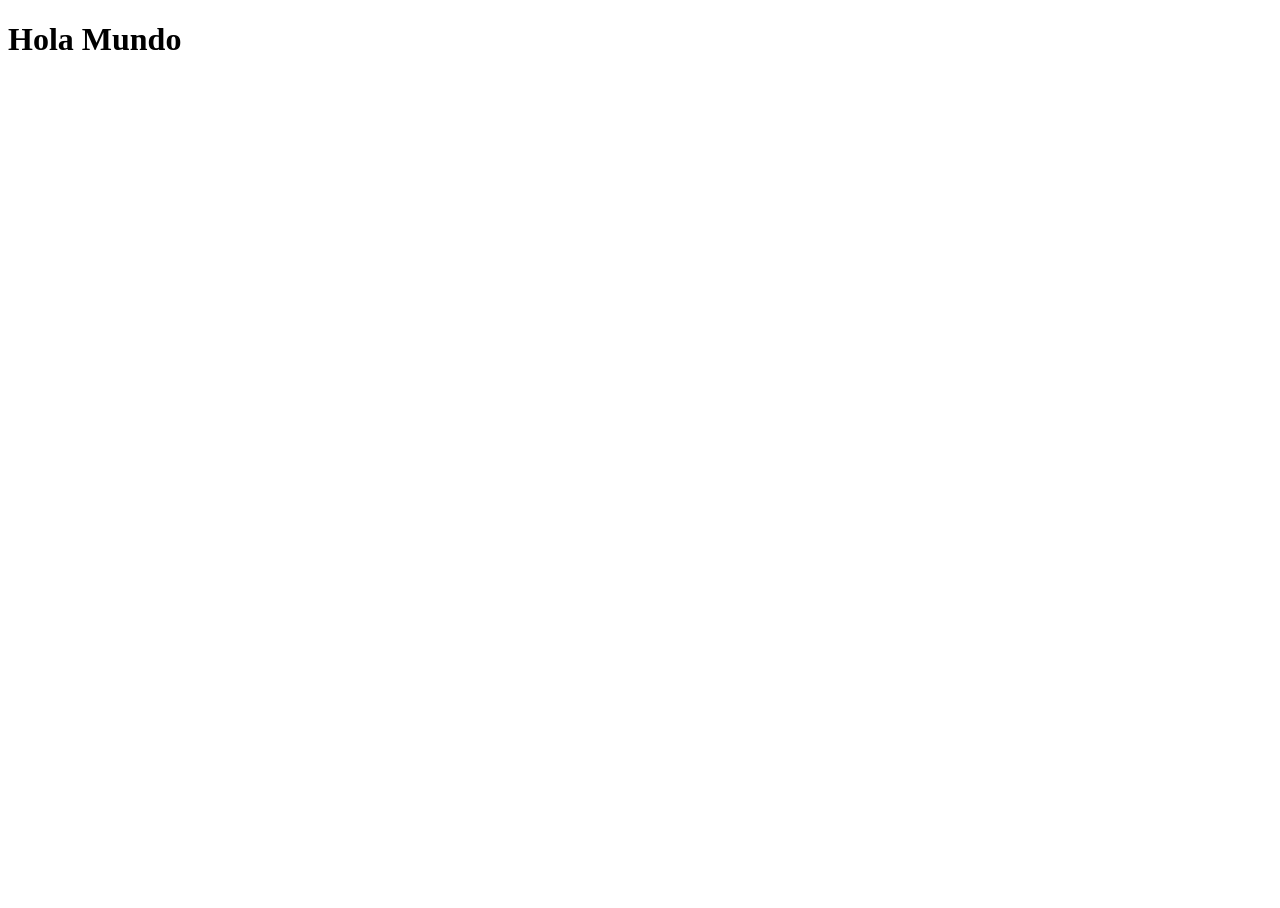
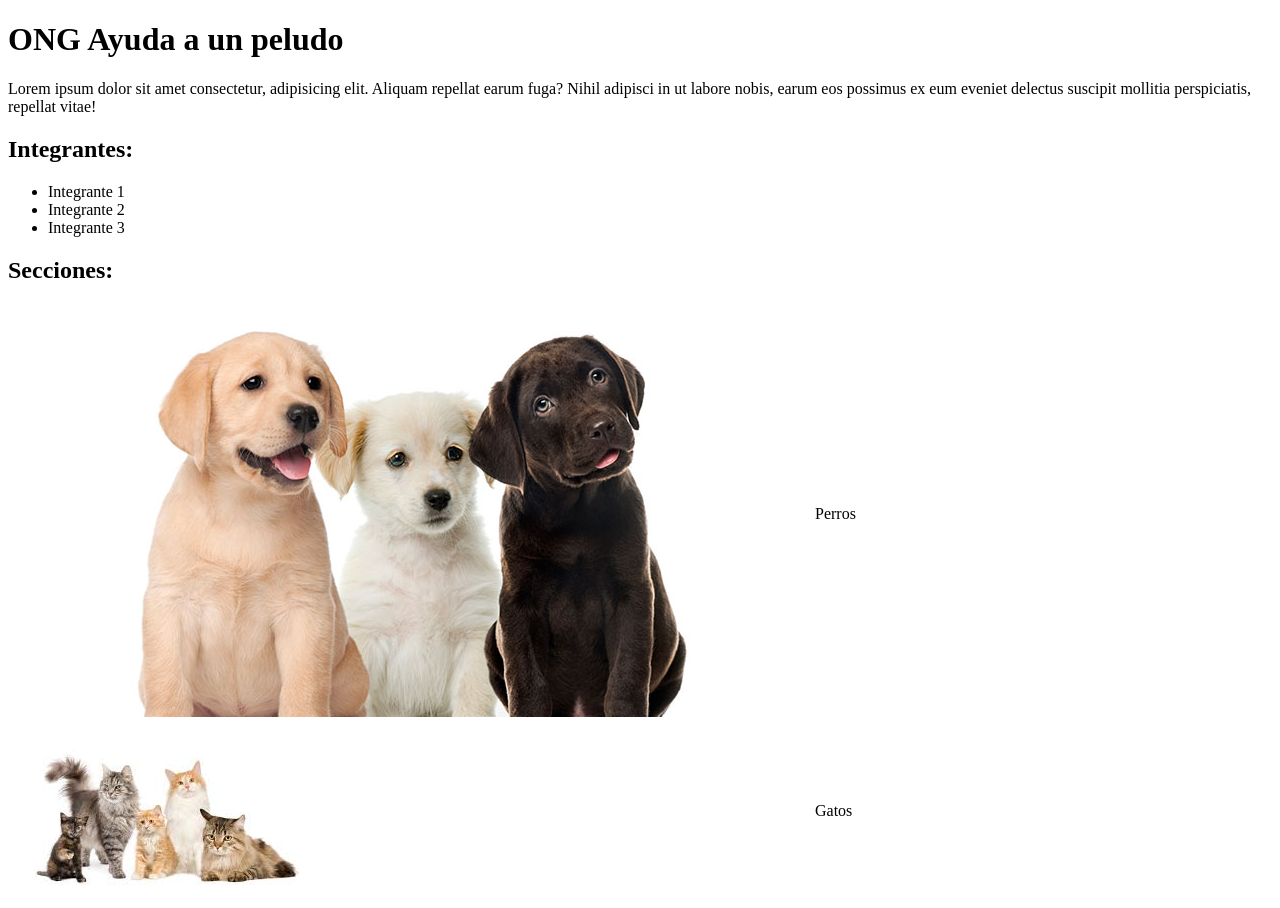
Before and after one commit to AngeloooU/ong-ayuda-a-un-peludo, a plain HTML site: page index.html in a window 1280 px wide. Before the commit the page ends 800 px from the top, so only its background shows below. Drawn offline with Linux system fonts and the light colour scheme.

Commit message:
Se agregan archivos para la sección de inicio

```diff
--- a/index.html
+++ b/index.html
@@ -5,6 +5,36 @@
         <meta charset="UTF-8" />
     </head>
     <body>
-        <h1>Hola Mundo</h1>
+        <h1>ONG Ayuda a un peludo</h1>
+        <p>
+            Lorem ipsum dolor sit amet consectetur, adipisicing elit. Aliquam repellat earum fuga? Nihil adipisci in ut labore nobis, earum eos possimus ex eum eveniet delectus suscipit mollitia perspiciatis, repellat vitae!
+        </p>
+
+        <h2>Integrantes: </h2>
+        <ul>
+            <li>Integrante 1</li>
+            <li>Integrante 2</li>
+            <li>Integrante 3</li>
+        </ul>
+
+        <h2>Secciones:</h2>
+        <table>
+            <tr>
+                <td>
+                    <img src="img/seccion-perros.jpg" alt="Perros" />
+                </td>
+                <td>
+                    Perros
+                </td>
+            </tr>
+            <tr>
+                <td>
+                    <img src="img/seccion-gatos.jpeg" alt="Gatos" />
+                </td>
+                <td>
+                    Gatos
+                </td>
+            </tr>
+        </table>
     </body>
 </html>
```
Also changed, not shown: img/seccion-gatos.jpeg (added), img/seccion-perros.jpg (added).
